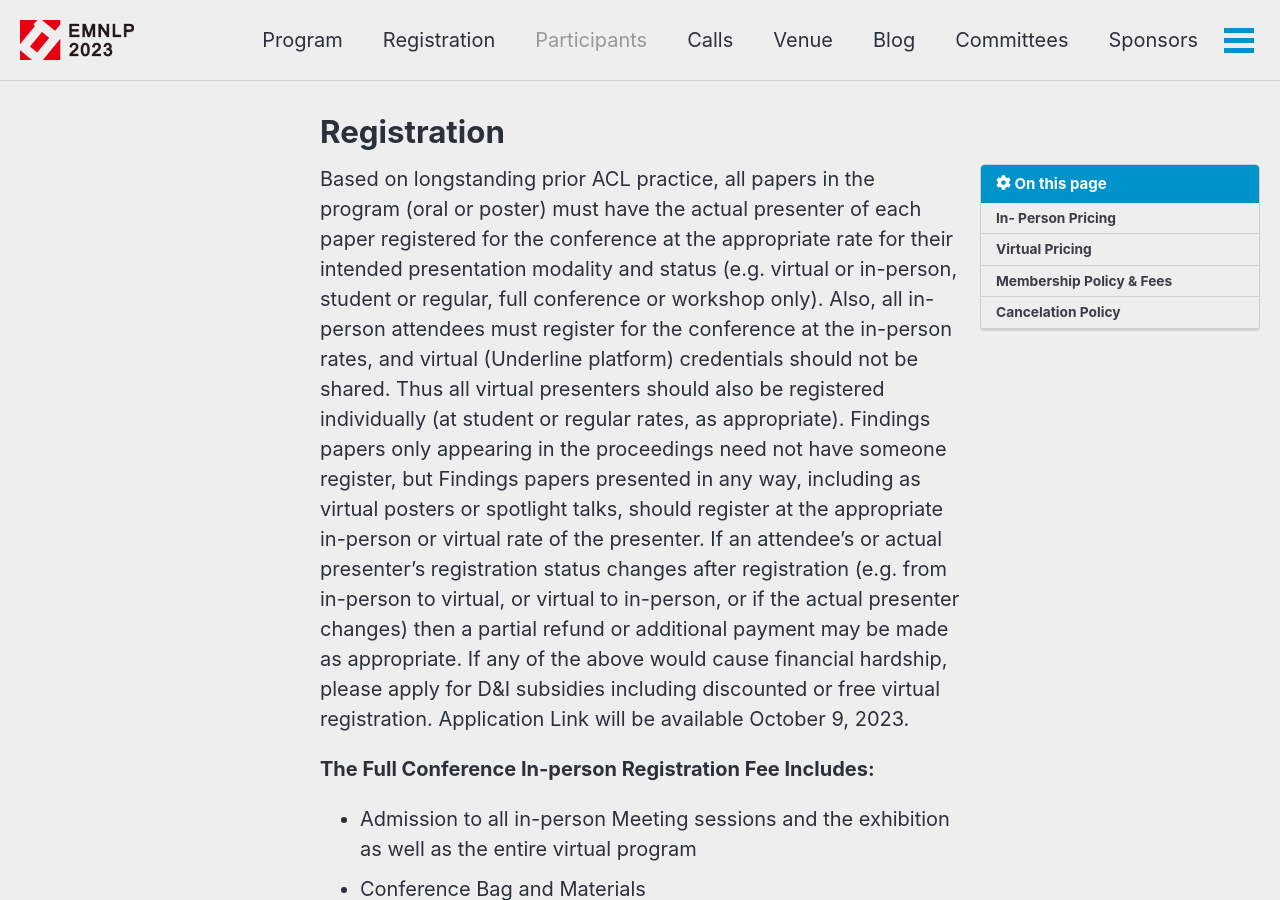
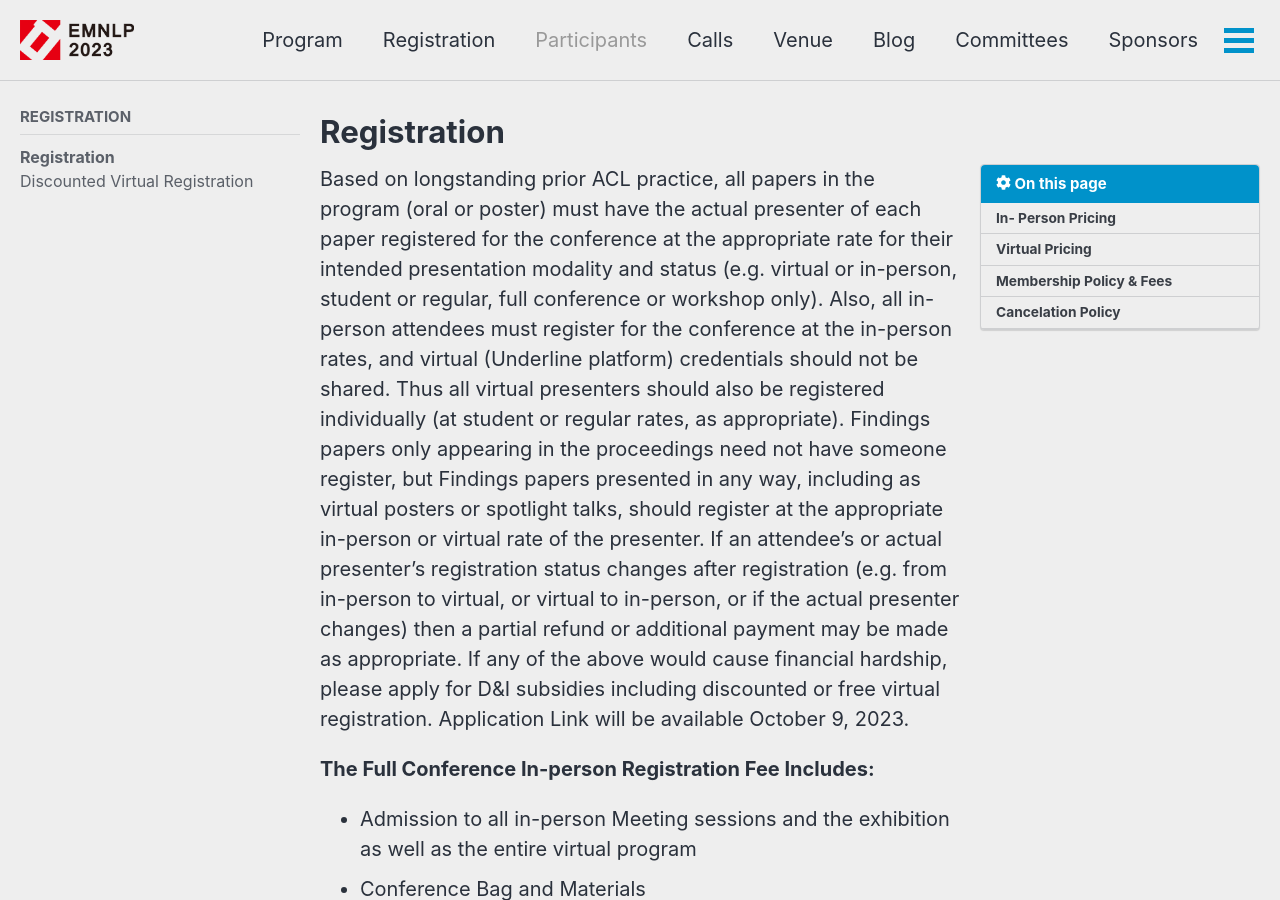
Before and after one commit to acl-org/emnlp-2023, a Jekyll site: the page built from _pages/registration.md, in a window 1280 px wide and 900 px high. Built offline with Jekyll 4.4.1, drawn with Linux system fonts in a browser that asks for light colours; cached includes are drawn as plain includes; nearby versions of some CDN libraries.

Commit message:
Update navigation.yml

```diff
--- a/_data/navigation.yml
+++ b/_data/navigation.yml
@@ -124,6 +124,13 @@ calls:
     #  - title: "Reviewing Advice"
     #    url: /reviewer/advice/
 
+registration:
+  - title: "Registration"
+    children:
+      - title: "Registration"
+        url: /registration/
+      - title: "Discounted Virtual Registration"
+        url: /registration/discounted_virtual_registration/
 
 committees:
   - title: Committees
```
